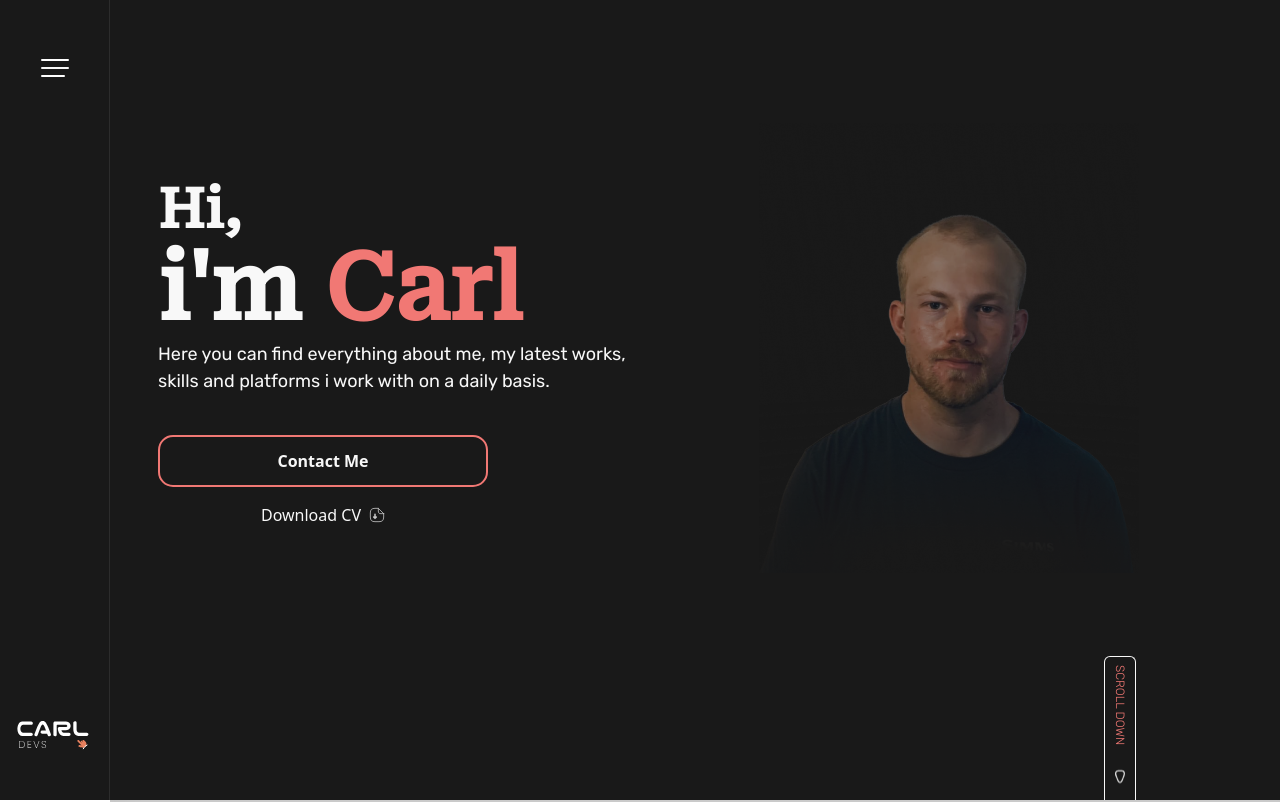
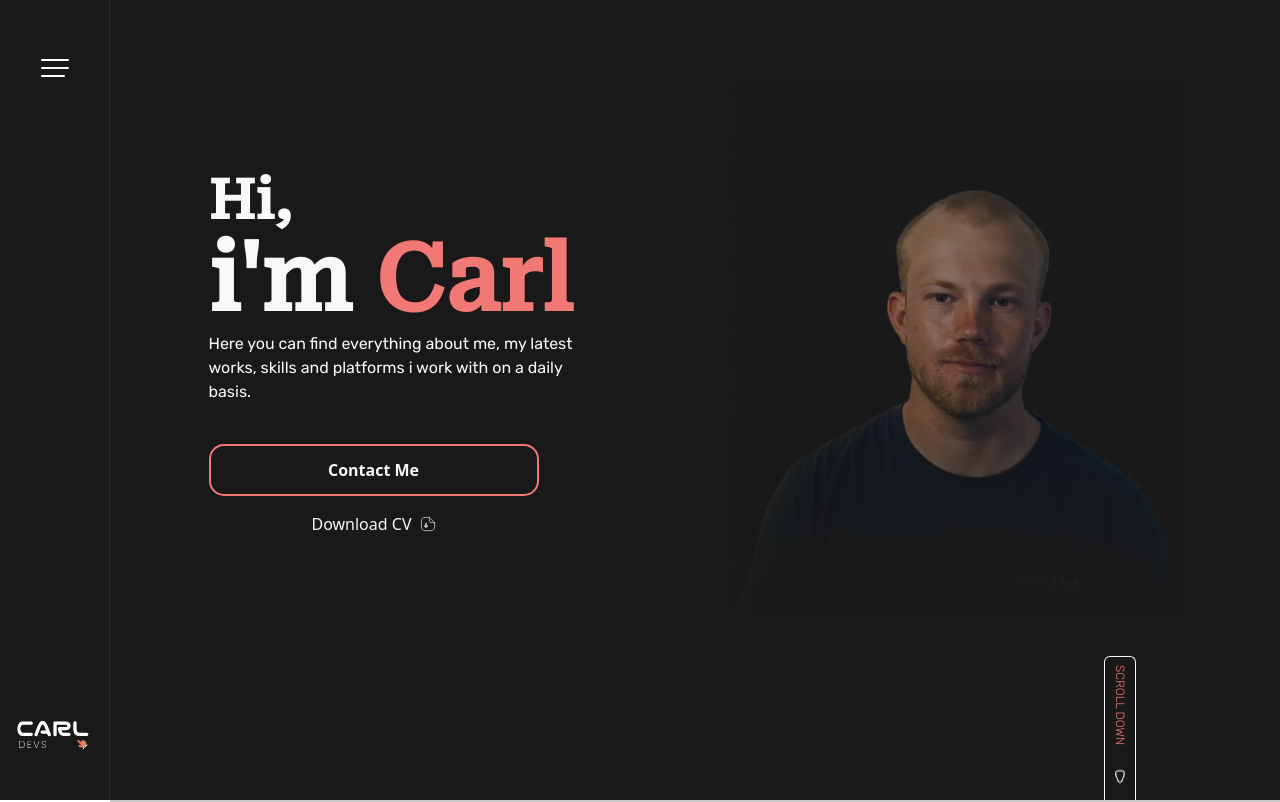
Before and after one commit to CarlLinusHedlund/CarlLinusHedlundDevs, a React (Vite) app: page / in a window 1280 px wide. Shown: the top 802 px of the page. Built offline with nearby package versions, Linux system fonts and the light colour scheme; no server answers; the database is empty; a web font is replaced by a local one.

Commit message:
fixes recent projects and herobanner img

```diff
--- a/src/pages/home/components/Herobanner.jsx
+++ b/src/pages/home/components/Herobanner.jsx
@@ -4,10 +4,10 @@ import { Link } from 'react-router-dom';
 function HeroBanner() {
   return (
     <div className="inner relative flex w-full items-center justify-center pb-40 sm:items-start sm:pt-10 lg:pb-36">
-      <div className="flex h-full w-full flex-col gap-10 md:flex-row-reverse  md:items-center lg:justify-around ">
-        <div className=" relative flex max-h-[450px] w-full justify-center md:h-full md:w-2/5 lg:w-full ">
+      <div className="flex h-full w-full flex-col gap-10 md:items-center  smd:flex-row-reverse lg:justify-around ">
+        <div className=" relative flex h-fit w-full items-center justify-center md:h-full md:w-2/5 smd:max-w-md lg:w-full ">
           <img
-            className="w-full object-contain "
+            className="w-full object-contain md:object-cover "
             src="./carl-portrait.png"
             alt="profile"
           />
@@ -22,9 +22,9 @@ function HeroBanner() {
                 Carl
               </span>
             </h1>
-            <p className="block font-rubik text-[18px] font-normal text-primaryWhite">
-              Here you can find everything about me, my latest works, <br />
-              skills and platforms i work with on a daily basis.
+            <p className="block max-w-sm whitespace-normal font-rubik text-[16px] font-normal text-primaryWhite ">
+              Here you can find everything about me, my latest works, skills and
+              platforms i work with on a daily basis.
             </p>
           </div>
           <div className="flex max-w-[330px] flex-col gap-4  ">
--- a/src/pages/home/components/RecentProjects.jsx
+++ b/src/pages/home/components/RecentProjects.jsx
@@ -48,30 +48,33 @@ function RecentProjects() {
         </div>
         <img className=" w-full " src="../wave.svg" alt="wave" />
       </div>
-      <div className="mx-auto flex max-w-5xl flex-col gap-32 px-8 pt-32 ">
+      <div className="mx-auto flex max-w-5xl flex-col gap-32 px-6 pt-32 ">
         <div className="mx-auto flex max-w-5xl flex-col gap-32 pt-32">
           {projects.map((project) => (
             <div
-              key={project.title}
-              className="flex flex-col gap-6 py-10 lg:flex-row "
+              key={project.id}
+              className="flex max-w-5xl flex-col gap-6 lg:flex-row "
             >
-              <div className="flex items-center">
-                <img src={project.images[0]} alt="" />
+              <div className="flex max-w-[550px] items-center ">
+                <img
+                  className="rounded-lg"
+                  src={project.images[0]}
+                  alt={project.title}
+                />
               </div>
-              <div className=" flex w-fit min-w-[300px] flex-col justify-between font-rubik uppercase text-primaryWhite ">
-                <div>
+              <div className=" flex flex-col justify-between font-rubik uppercase text-primaryWhite ">
+                <div className=" min-w-[270px] whitespace-pre-wrap md:min-w-[300px] ">
                   <h3 className=" text-primaryCoral ">{project.course}</h3>
                   <h2 className=" text-[40px] font-bold uppercase leading-10 sm:text-textXL sm:leading-[3rem] lg:text-textXL ">
                     {project.title}
                   </h2>
-                  <p className=" max-w-[450px] text-textXS md:max-w-[350px] ">
+                  <p className=" max-w-[450px] whitespace-normal text-textXS md:max-w-[350px] ">
                     {project.intro}
                   </p>
                 </div>
-                <Link to={`/projects/${project.id}`}>
+                <Link to={`${project.id}`}>
                   <button
                     type="button"
-                    // eslint-disable-next-line max-len
                     className="lg:hover:hoverShadow btn group mt-4 flex w-full max-w-[450px] items-center justify-center uppercase duration-300 md:max-w-[350px] lg:hover:scale-105 "
                   >
                     <p className="text-textSM font-semibold text-primaryWhite">
@@ -81,6 +84,36 @@ function RecentProjects() {
                 </Link>
               </div>
             </div>
+            // <div
+            //   key={project.title}
+            //   className="flex flex-col gap-6 py-10 lg:flex-row "
+            // >
+            //   <div className="flex items-center">
+            //     <img src={project.images[0]} alt="" />
+            //   </div>
+            //   <div className=" flex min-w-[300px] flex-col justify-between font-rubik uppercase text-primaryWhite ">
+            //     <div className="flex flex-col whitespace-pre-wrap">
+            //       <h3 className=" text-primaryCoral ">{project.course}</h3>
+            //       <h2 className=" whitespace-normal text-[40px] font-bold uppercase leading-10 sm:text-textXL sm:leading-[3rem] lg:text-textXL ">
+            //         {project.title}
+            //       </h2>
+            //       <p className=" max-w-[450px] text-textXS md:max-w-[350px] ">
+            //         {project.intro}
+            //       </p>
+            //     </div>
+            //     <Link to={`/projects/${project.id}`}>
+            //       <button
+            //         type="button"
+            //         // eslint-disable-next-line max-len
+            //         className="lg:hover:hoverShadow btn group mt-4 flex w-full max-w-[450px] items-center justify-center uppercase duration-300 md:max-w-[350px] lg:hover:scale-105 "
+            //       >
+            //         <p className="text-textSM font-semibold text-primaryWhite">
+            //           Read More
+            //         </p>
+            //       </button>
+            //     </Link>
+            //   </div>
+            // </div>
           ))}
         </div>
         <div className="flex justify-center text-textBASE text-primaryWhite underline duration-300 hover:scale-110 ">
--- a/src/pages/projects/components/PostCard.jsx
+++ b/src/pages/projects/components/PostCard.jsx
@@ -7,7 +7,7 @@ function PostCard({ title, course, id, images, intro }) {
   return (
     <div key={id} className="flex max-w-5xl flex-col gap-6 lg:flex-row ">
       <div className="flex items-center ">
-        <img className="rounded-lg" src={images[0]} alt="" />
+        <img className="rounded-lg" src={images[0]} alt={title} />
       </div>
       <div className=" flex min-w-fit flex-col justify-between font-rubik uppercase text-primaryWhite ">
         <div className=" min-w-[300px] whitespace-pre-wrap ">
```
